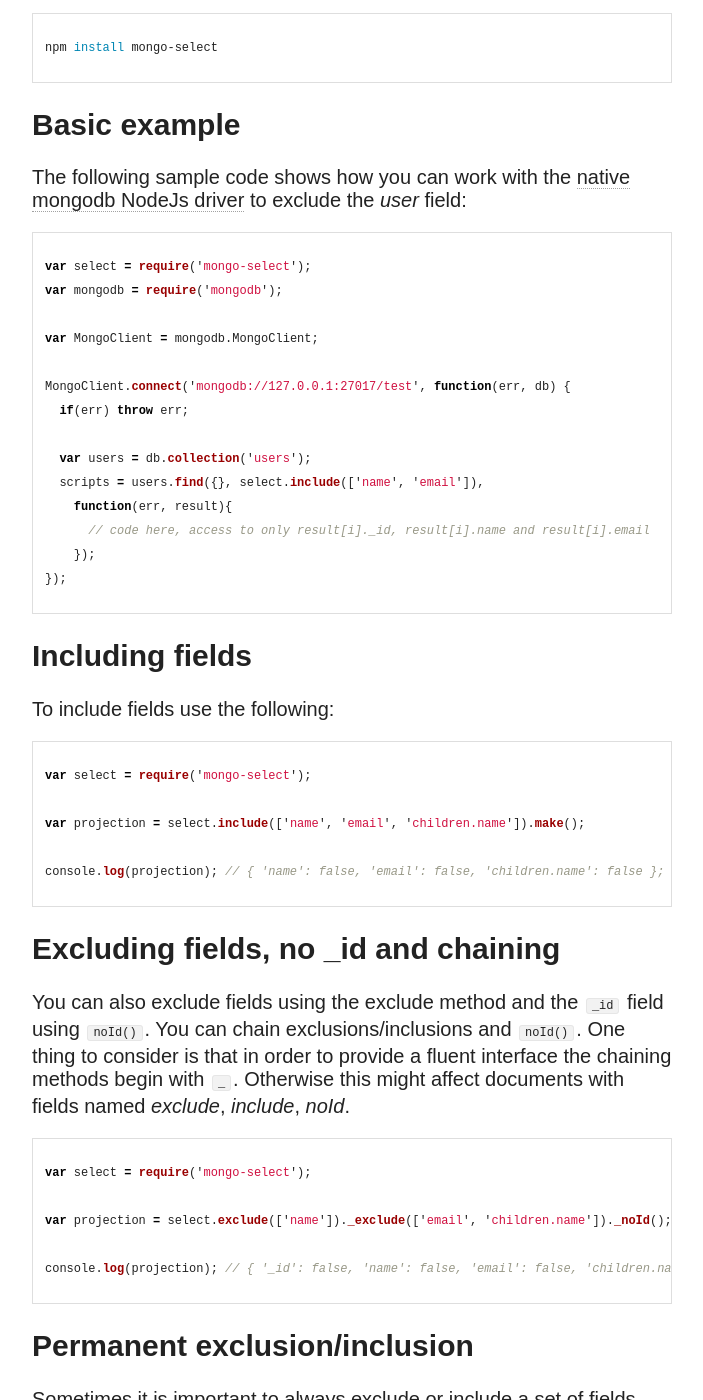
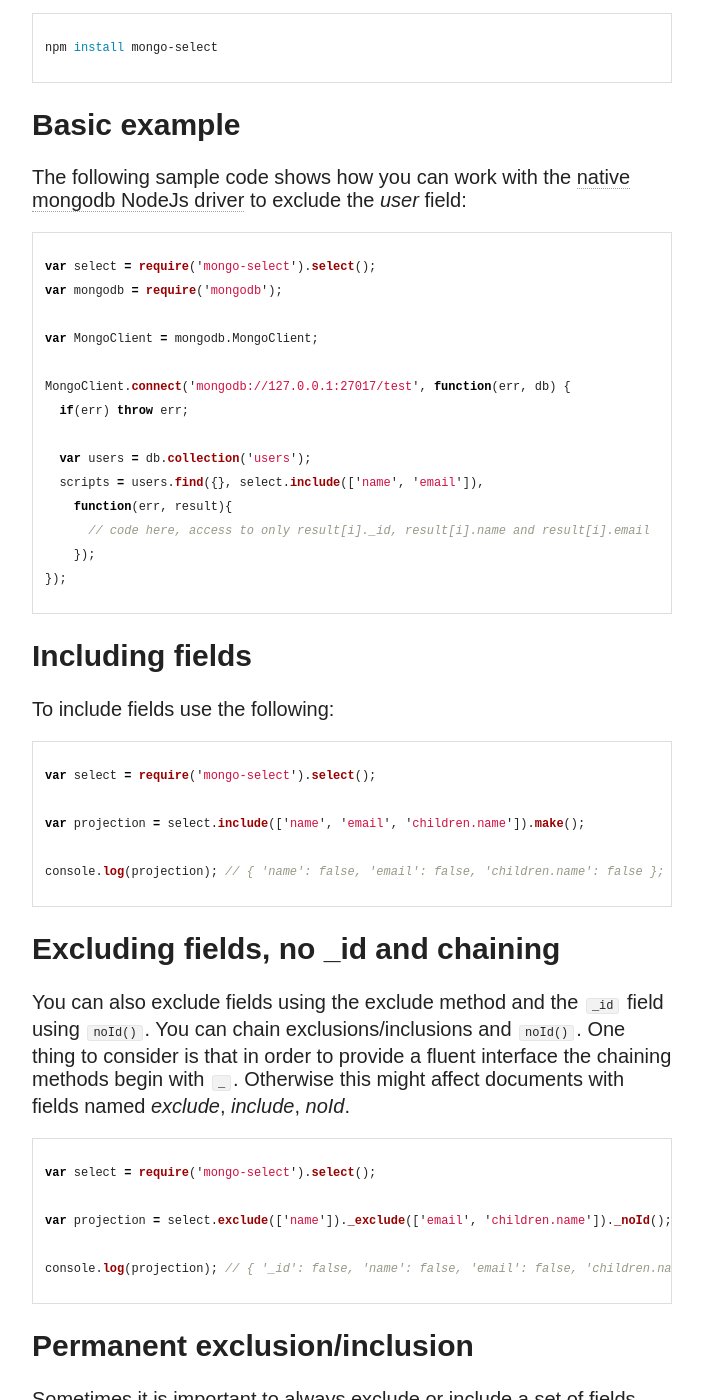
Before and after one commit to dschenkelman/dschenkelman.github.io, a Jekyll site: the page built from _posts/2014-05-28-mongo-select-a-module-to-simplify-mongodb-projections.md, in a window 1280 px wide and 1400 px high, scrolled down 1292 px. Shown: the whole window, without its empty margins (318-1021 px from the left). Built offline with Jekyll 4.4.1, drawn with Linux system fonts in a browser that asks for light colours; nearby versions of some CDN libraries; a script that is not in the unit is left out; comment, search, counter and statistics services are not loaded.

Commit message:
Updated mongo-select post to latest API

```diff
--- a/_posts/2014-05-28-mongo-select-a-module-to-simplify-mongodb-projections.md
+++ b/_posts/2014-05-28-mongo-select-a-module-to-simplify-mongodb-projections.md
@@ -40,7 +40,7 @@ npm install mongo-select
 ## Basic example
 The following sample code shows how you can work with the [native mongodb NodeJs driver](https://github.com/mongodb/node-mongodb-native) to exclude the _user_ field:
 {% highlight javascript %}
-var select = require('mongo-select');
+var select = require('mongo-select').select();
 var mongodb = require('mongodb');
 
 var MongoClient = mongodb.MongoClient;
@@ -59,7 +59,7 @@ MongoClient.connect('mongodb://127.0.0.1:27017/test', function(err, db) {
 ## Including fields
 To include fields use the following:
 {% highlight javascript %}
-var select = require('mongo-select');
+var select = require('mongo-select').select();
 
 var projection = select.include(['name', 'email', 'children.name']).make();
 
@@ -69,7 +69,7 @@ console.log(projection); // { 'name': false, 'email': false, 'children.name': fa
 ## Excluding fields, no _id and chaining
 You can also exclude fields using the exclude method and the `_id` field using `noId()`. You can chain exclusions/inclusions and `noId()`. One thing to consider is that in order to provide a fluent interface the chaining methods begin with `_`. Otherwise this might affect documents with fields named _exclude_, _include_, _noId_.
 {% highlight javascript %}
-var select = require('mongo-select');
+var select = require('mongo-select').select();
 
 var projection = select.exclude(['name'])._exclude(['email', 'children.name'])._noId();
 
@@ -79,7 +79,7 @@ console.log(projection); // { '_id': false, 'name': false, 'email': false, 'chil
 ## Permanent exclusion/inclusion
 Sometimes it is important to always exclude or include a set of fields. That means that if they were permanently excluded and then specifically included they won't make it into the projection and viceversa:
 {% highlight javascript %}
-var select = require('mongo-select');
+var select = require('mongo-select').select();
 
 select.exclude(['name', 'email', 'children.name'])._always();
 
```
